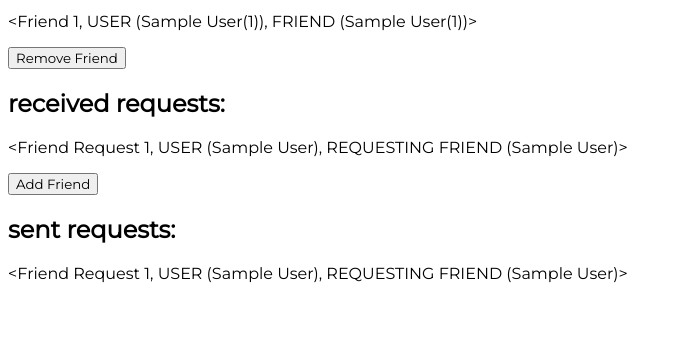
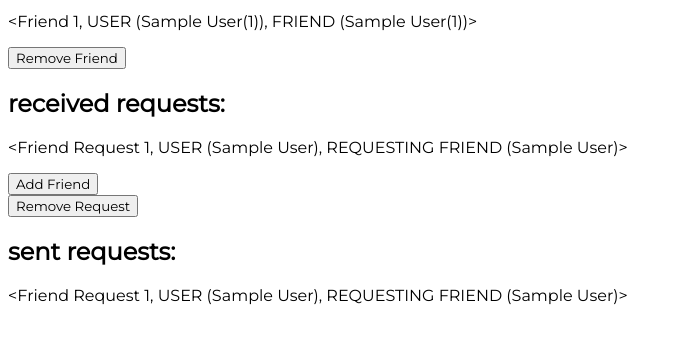
Before and after one commit to doughbryce/capstone, a Flask app: page /friends in a window 1280 px wide. Shown: the part 282-626 px from the top of the page, without its empty margins (0-682 px from the left). Run offline with Flask 2, Linux system fonts and the light colour scheme; a user stored in the database is signed in; tables that the repository leaves empty hold one stand-in row (values such as "Sample post").

Commit message:
remove friend requests

```diff
--- a/app.py
+++ b/app.py
@@ -49,6 +49,9 @@ class AddFriendForm(FlaskForm):
 
 class RemoveFriendForm(FlaskForm):
     submit = SubmitField('Remove Friend')
+
+class RemoveFriendRequestForm(FlaskForm):
+    submit = SubmitField('Remove Request')
 
 class AnswerForm(FlaskForm):
     answer = TextAreaField('Enter your Answer: ', validators=[DataRequired()])
@@ -207,9 +210,6 @@ def home():
     friends = Friends.query.filter_by(user_id=current_user.user_id).all()
     friends.append(Friends.query.filter_by(friend_id=current_user.user_id).all())
     friends = [friends[0]]
-    print(friends)
-    print(answer)
-    print(question)
     posts = []
     display_names = []
     # for friend in friends:
@@ -234,7 +234,6 @@ def answer():
     if form.validate_on_submit():
         answer = form.answer.data
         new_post = Posts(user_posted=current_user.user_id, content=answer, date=datetime.datetime.now(), question_id=question.original_id)
-        print(new_post)
         db.session.add(new_post)
         db.session.commit()
         form.answer.data = ''
@@ -260,6 +259,7 @@ def profile():
 def friends():
     form = AddFriendForm()
     form2 = RemoveFriendForm()
+    form3 = RemoveFriendRequestForm()
     list_of_friends = Friends.query.filter_by(user_id=current_user.user_id).all()
     list_of_friends.extend(Friends.query.filter_by(friend_id=current_user.user_id).all())
     received_requests = FriendRequests.query.filter_by(friend_id=current_user.user_id).all()
@@ -267,6 +267,7 @@ def friends():
     return render_template('friends.html',
         form=form,
         form2=form2,
+        form3=form3,
         list_of_friends=list_of_friends,
         received_requests=received_requests,
         sent_requests=sent_requests)
@@ -323,7 +324,7 @@ def add_friend(id):
 
 @app.route('/remove_friend/<id>', methods=['GET', 'POST'])
 @login_required
-def delete_friend(id):
+def remove_friend(id):
     form2 = RemoveFriendForm()
     friend_to_remove1 = Friends.query.filter_by(user_id=id, friend_id=current_user.user_id).first()
     friend_to_remove2 = Friends.query.filter_by(user_id=current_user.user_id, friend_id=id).first()
@@ -333,6 +334,16 @@ def delete_friend(id):
         db.session.delete(friend_to_remove2)
     db.session.commit()
     render_template('friends.html', form2=form2)
+    return redirect(url_for('friends'))
+
+@app.route('/remove_friend_request/<id>', methods=['GET', 'POST'])
+@login_required
+def remove_friend_request(id):
+    form3 = RemoveFriendRequestForm()
+    friend_request_to_remove = FriendRequests.query.filter_by(user_id=id, friend_id=current_user.user_id).first()
+    db.session.delete(friend_request_to_remove)
+    db.session.commit()
+    render_template('friends.html', form3=form3)
     return redirect(url_for('friends'))
 
 
--- a/templates/friends.html
+++ b/templates/friends.html
@@ -26,6 +26,11 @@
                 {{ form.hidden_tag() }}
                 {{ form.submit }}
             </form>
+
+            <form method="POST" action="/remove_friend_request/{{ friend.user_id }}">
+                {{ form3.hidden_tag() }}
+                {{ form3.submit }}
+            </form>
         {% endfor %}
     {% endif %}
 
--- a/templates/search_friends.html
+++ b/templates/search_friends.html
@@ -18,6 +18,8 @@
                 {{ form2.submit }}
             </form>
         {% endfor %}
+    {% else %}
+        <h3>No Results</h3>
     {% endif %}
 
 
```
